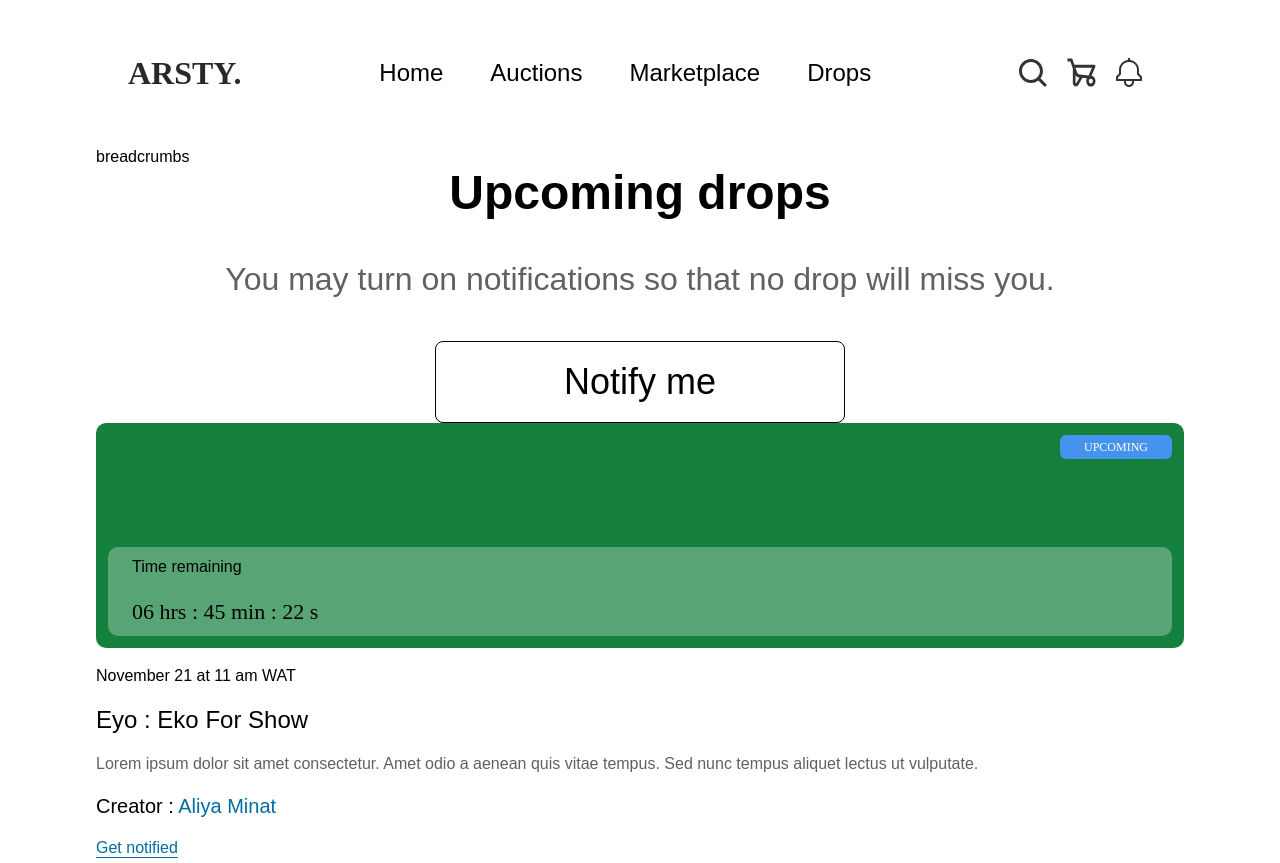
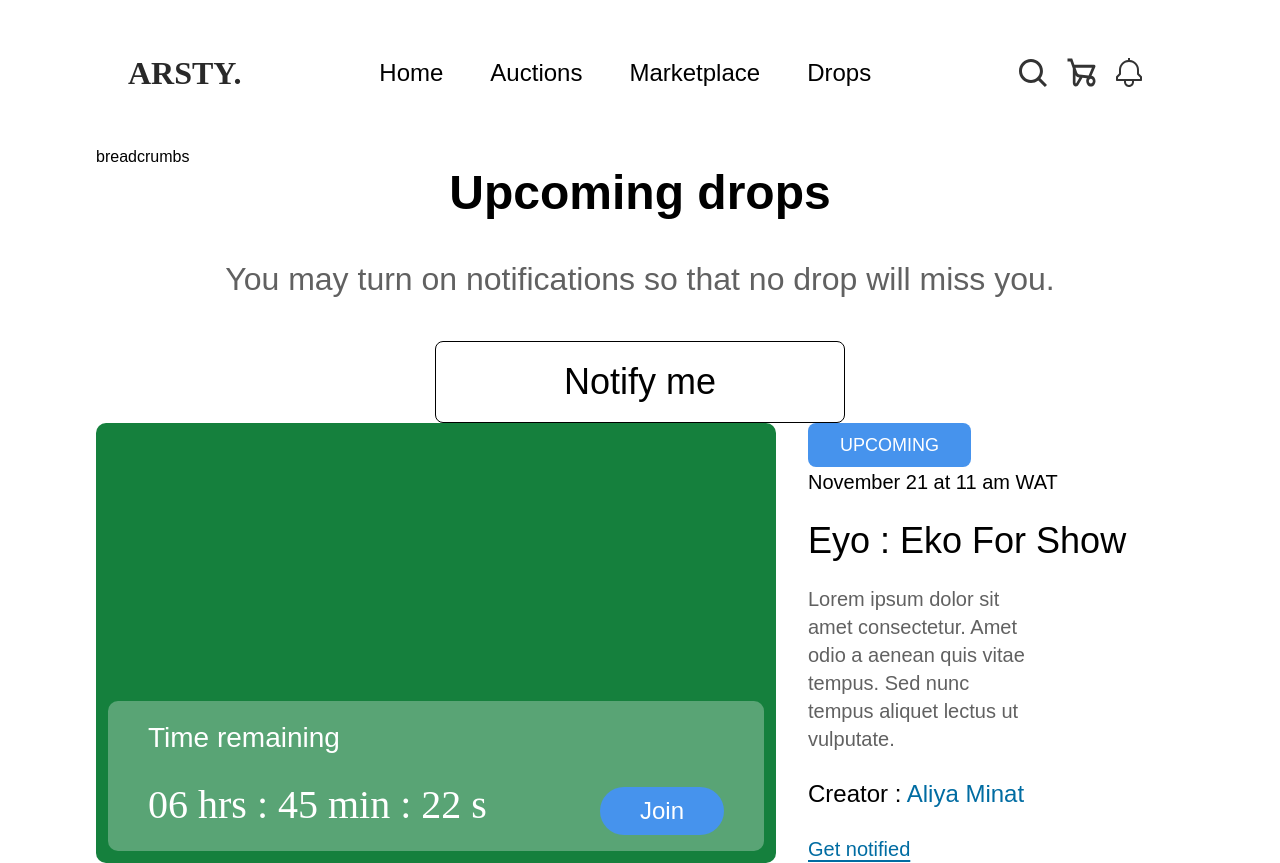
Before and after one commit to eniiku/Artsy, a React (Vite) app: page /drops in a window 1280 px wide. Built offline with nearby package versions, Linux system fonts and the light colour scheme; a web font is replaced by a local one.

Commit message:
feat(Drops): create desktop vievw of DropsCard

```diff
--- a/src/views/Drops/DropsCard/DropsCard.tsx
+++ b/src/views/Drops/DropsCard/DropsCard.tsx
@@ -1,29 +1,43 @@
 const DropsCard = () => {
   return (
-    <div>
-      <div className='min-h-[225px] rounded-[10px] bg-green-700 relative font-stix'>
-        <div className='font-medium bg-blue_clr-500 text-white text-xs px-6 py-1 absolute right-3 top-3 rounded-md uppercase '>
+    <div className='lg:flex gap-8'>
+      <div className='min-h-[225px] lg:min-w-[680px] lg:min-h-[440px] rounded-[10px] bg-green-700 relative font-stix'>
+        <div className='lg:hidden font-medium bg-blue_clr-500 text-white text-xs px-6 py-1 absolute right-3 top-3 rounded-md uppercase '>
           upcoming
         </div>
 
-        <div className='bg-[#F5F4F4] bg-opacity-30 absolute bottom-3 left-3 right-3 rounded-[10px] flex flex-col gap-4 items-start py-2 px-6'>
-          <p className='font-satoshi'>Time remaining</p>
+        <div className='bg-[#F5F4F4] bg-opacity-30 absolute bottom-3 left-3 right-3 rounded-[10px] py-2 px-6 lg:px-10 lg:py-4 text-white lg:flex items-end justify-between'>
+          <div className='flex flex-col gap-4 items-start'>
+            <p className='font-satoshi lg:text-[28px]'>Time remaining</p>
 
-          <h1 className='text-[22px]'>06 hrs : 45 min : 22 s</h1>
+            <h1 className='text-[22px] lg:text-[40px]'>
+              06 hrs : 45 min : 22 s
+            </h1>
+          </div>
+
+          <button className='hidden lg:block bg-blue_clr-500 px-10 py-2 font-satoshi text-2xl rounded-full'>
+            Join
+          </button>
         </div>
       </div>
 
-      <div className='font-satoshi mt-4'>
+      <div className='font-satoshi mt-4 lg:text-xl lg:mt-0 lg:flex lg:flex-col lg:justify-between lg:items-start'>
+        <div className='hidden lg:block uppercase bg-blue_clr-500 px-8 py-2 rounded-lg w-fit text-lg text-white'>
+          upcoming
+        </div>
+
         <h3>November 21 at 11 am WAT</h3>
 
-        <h1 className='font-medium text-2xl my-4'>Eyo : Eko For Show</h1>
+        <h1 className='font-medium text-2xl my-4 lg:text-4xl lg:my-6'>
+          Eyo : Eko For Show
+        </h1>
 
-        <p className='text-light_gray_clr-700'>
+        <p className='text-light_gray_clr-700 lg:w-[60%]'>
           Lorem ipsum dolor sit amet consectetur. Amet odio a aenean quis vitae
           tempus. Sed nunc tempus aliquet lectus ut vulputate.
         </p>
 
-        <h3 className='font-medium text-xl my-4'>
+        <h3 className='font-medium text-xl my-4 lg:text-2xl lg:my-6'>
           Creator : <span className='text-[#006CA2]'>Aliya Minat</span>
         </h3>
 
```
